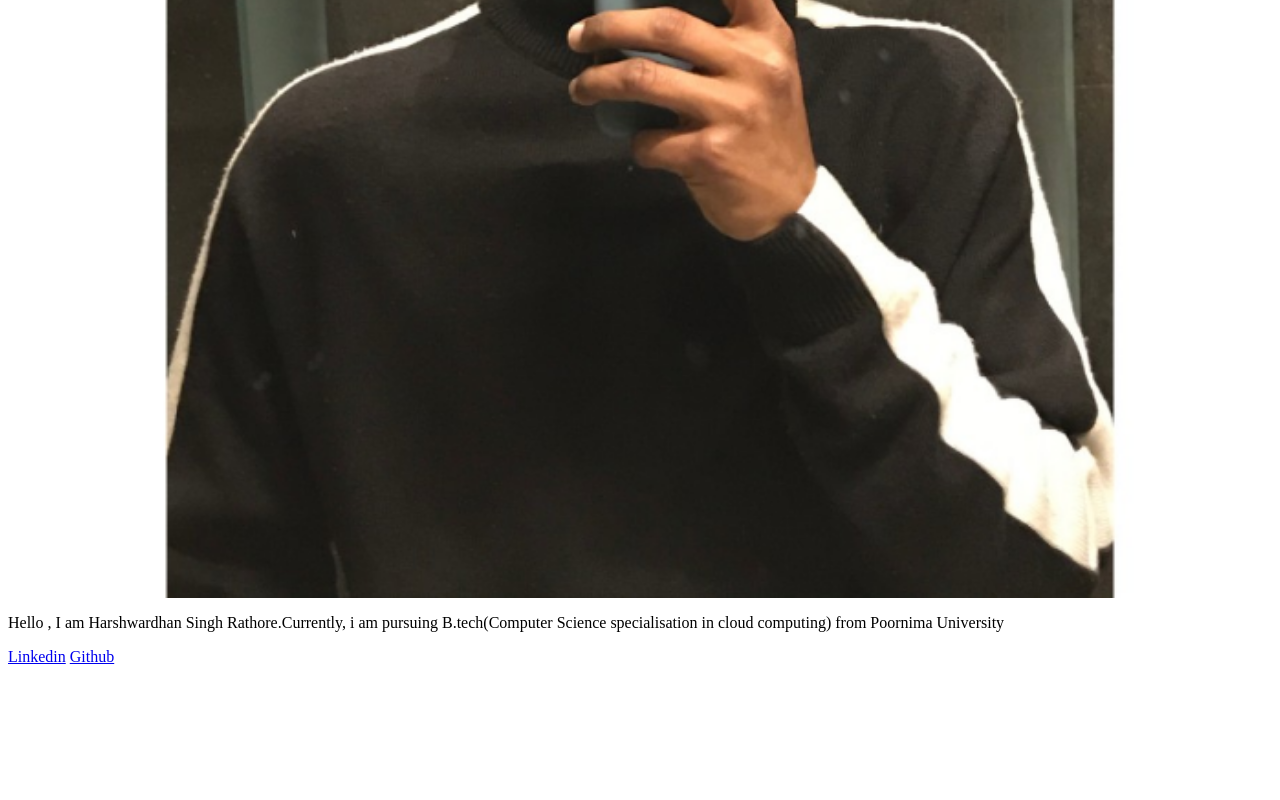
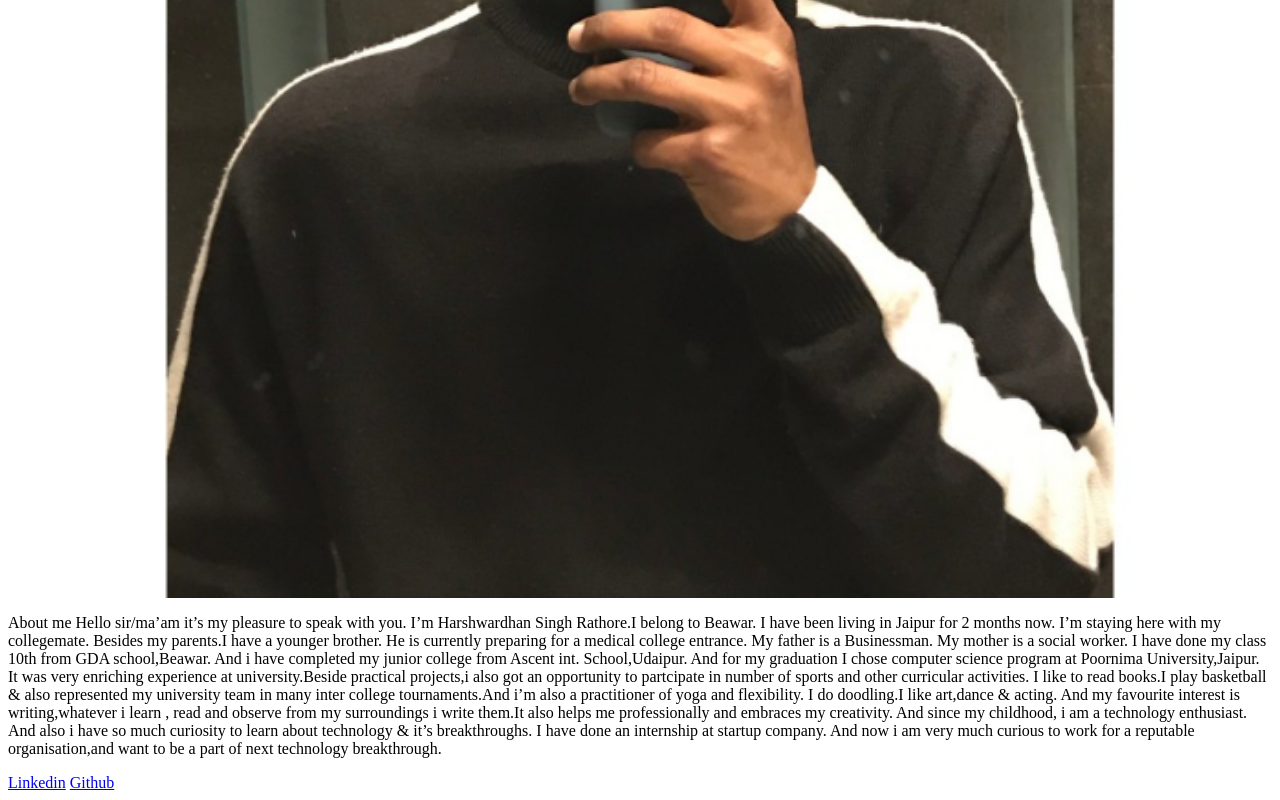
Before and after one commit to Harsh-pepe/Harsh-pepe.github.io, a plain HTML site: page index.html in a window 1280 px wide. Shown: the part 732-1532 px from the top of the page. Before the commit the page ends 1406 px from the top, so only its background shows below. Drawn offline with Linux system fonts and the light colour scheme.

Commit message:
Update index.html

```diff
--- a/index.html
+++ b/index.html
@@ -1,7 +1,36 @@
 <html>
 <h1 style="text-align:center;"> PORTFOLIO </h1>
 <img src="index.png" alt="Harshwardhan Singh Rathore" style="width:100%;">
-<p>Hello , I am Harshwardhan Singh Rathore.Currently, i am pursuing B.tech(Computer Science specialisation in cloud computing) from Poornima University</P>
+<p>About me
+
+Hello sir/ma’am
+it’s my pleasure to speak with you.
+
+I’m Harshwardhan Singh Rathore.I belong to Beawar.
+I have been living in Jaipur for 2 months now.
+I’m staying here with my collegemate.
+Besides my parents.I have a younger brother.
+He is currently preparing for a medical college entrance.
+My father is a Businessman.
+My mother is a social worker.
+
+I have done my class 10th from GDA school,Beawar.
+And i have completed my junior college from Ascent int. School,Udaipur.
+And for my graduation I chose computer science program at Poornima University,Jaipur.
+It was very enriching experience at university.Beside practical projects,i also got an opportunity
+to partcipate in number of sports and other curricular activities.
+
+I like to read books.I play basketball & also represented my university team in many inter
+college tournaments.And i’m also a practitioner of yoga and flexibility.
+I do doodling.I like art,dance & acting.
+And my favourite interest is writing,whatever i learn , read and observe from my surroundings i write them.It also helps me professionally and embraces my creativity.
+
+And since my childhood, i am a technology enthusiast.
+And also i have so much curiosity to learn about technology & it’s breakthroughs.
+I have done an internship at startup company.
+And now i am very much curious to work for a reputable organisation,and want to be a
+part of next technology breakthrough.
+</P>
 <a href="https://www.linkedin.com/in/harshwardhan-singh-rathore-6345921a2">Linkedin</a>
 <a href="https://github.com/Harsh-pepe">Github</a>
 <meta name="viewport" content="width=device-width, initial-scale=1.0">
```
